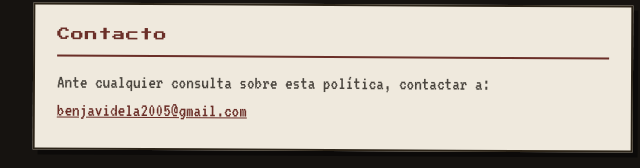
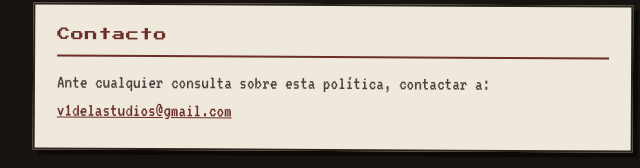
Before and after one commit to BenjaminVidela/la-barrera-privacidad, a plain HTML site: page index.html in a window 1280 px wide. Shown: the part 1305-1473 px from the top of the page, 307-947 px from the left. Drawn offline with Linux system fonts and the light colour scheme.

Commit message:
Actualizar email de contacto

```diff
--- a/index.html
+++ b/index.html
@@ -59,7 +59,7 @@
   <section class="card">
     <h2>Contacto</h2>
     <p>Ante cualquier consulta sobre esta política, contactar a:
-    <a href="mailto:benjavidela2005@gmail.com">benjavidela2005@gmail.com</a></p>
+    <a href="mailto:v1delastudios@gmail.com">v1delastudios@gmail.com</a></p>
   </section>
 
 </main>
```
